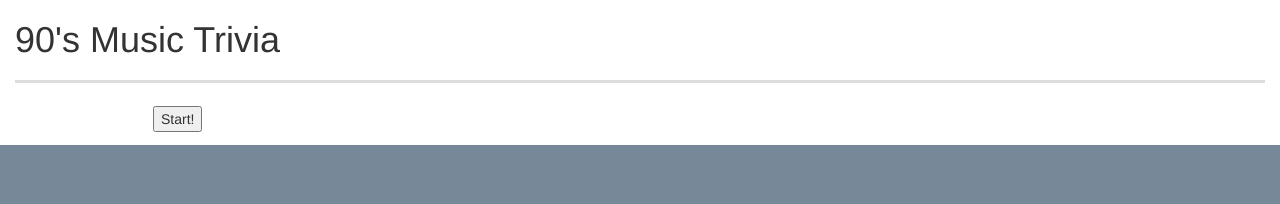
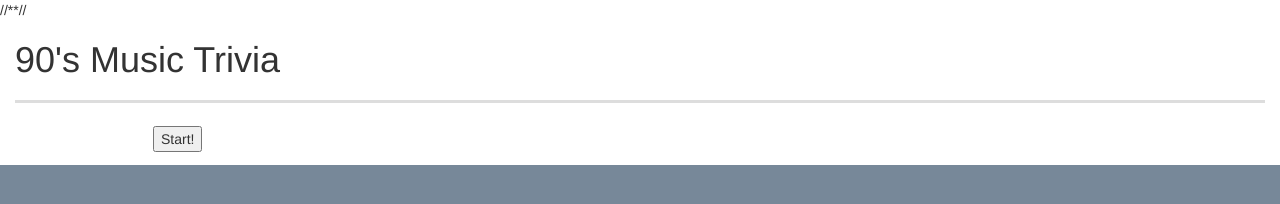
Before and after one commit to danger-academy/TriviaGame, a plain HTML site: page index.html in a window 1280 px wide. Drawn offline with nearby package versions, Linux system fonts and the light colour scheme.

Commit message:
Update index.html

```diff
--- a/index.html
+++ b/index.html
@@ -6,7 +6,7 @@
     <title>90's Music Trivia</title>
      <link rel="stylesheet" type="text/css" href="assets/css/reset.css">
     <link rel="stylesheet" type="text/css" href="assets/css/style.css">
-    <link rel="stylesheet" href="https://maxcdn.bootstrapcdn.com/bootstrap/3.3.7/css/bootstrap.min.css">
+    //*<link rel="stylesheet" href="https://maxcdn.bootstrapcdn.com/bootstrap/3.3.7/css/bootstrap.min.css">*//
 
     <script src="https://ajax.googleapis.com/ajax/libs/jquery/3.3.1/jquery.min.js"></script>
     <script src="https://maxcdn.bootstrapcdn.com/bootstrap/3.3.7/js/bootstrap.min.js"></script>
```
